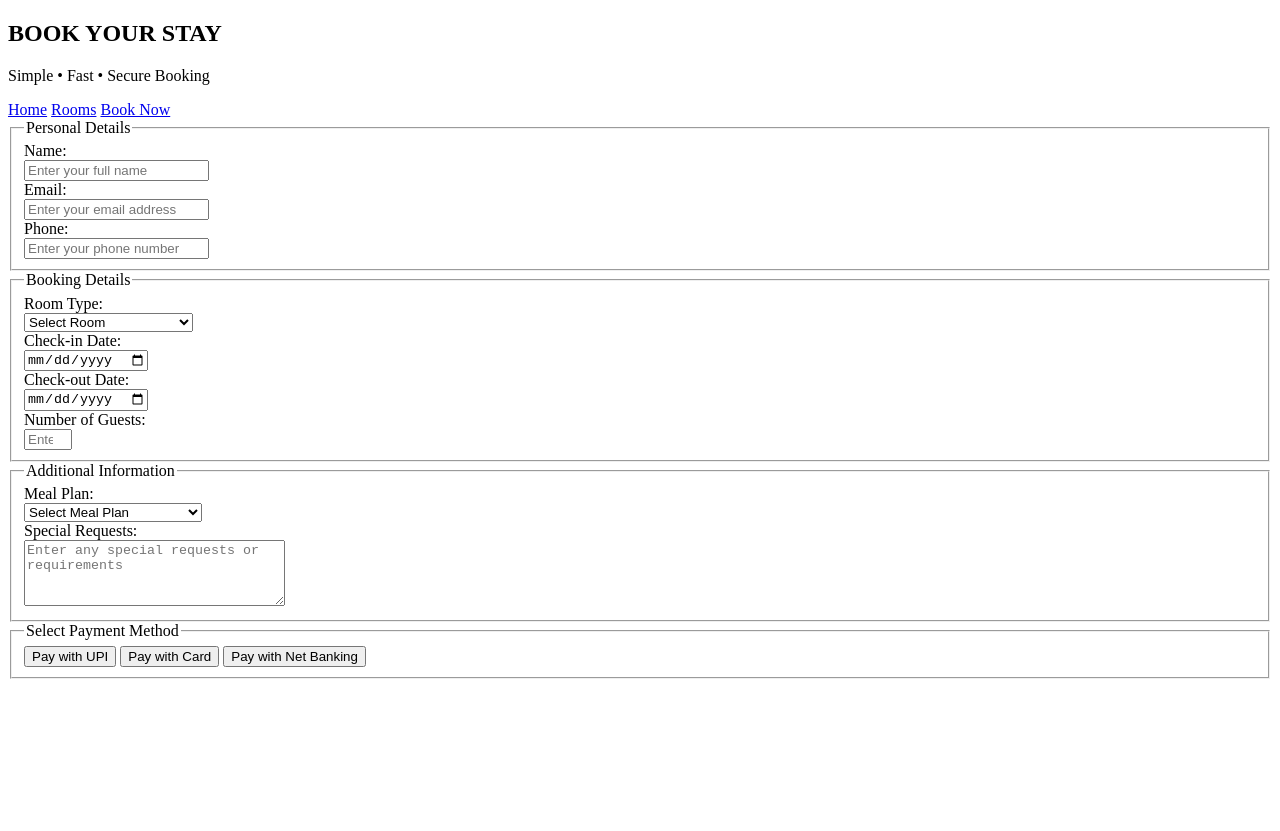
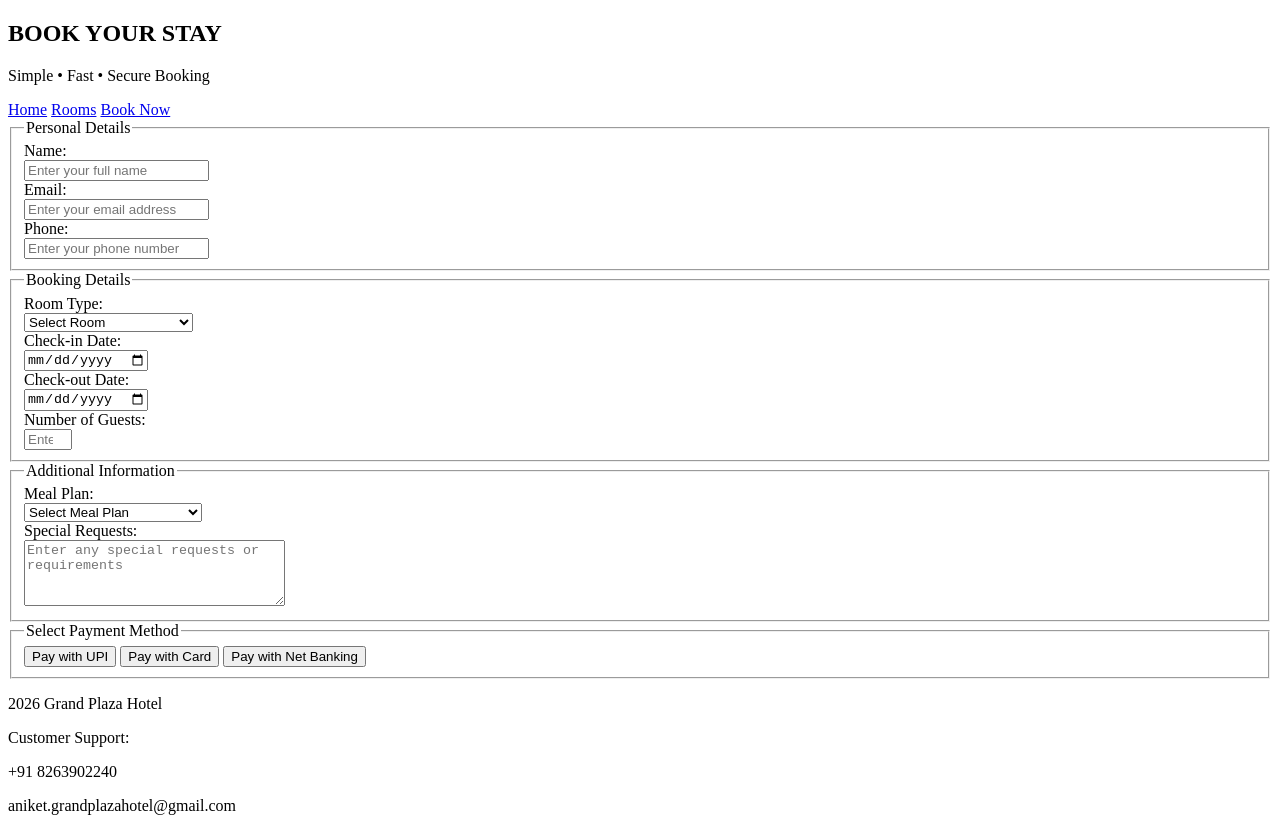
Before and after one commit to anikets-sbjit/WDL-M1-Grand_Plaza_Hotel, a plain HTML site: page BookNow.html in a window 1280 px wide. Before the commit the page ends 800 px from the top, so only its background shows below. Drawn offline with Linux system fonts and the light colour scheme.

Commit message:
Add footer with contact information to Book Now page

```diff
--- a/BookNow.html
+++ b/BookNow.html
@@ -66,5 +66,12 @@
         </fieldset>
     </form>
 
+    <footer>
+        <p>2026 Grand Plaza Hotel</p>
+        <p>Customer Support:</p>
+        <p>+91 8263902240</p>
+        <p>aniket.grandplazahotel@gmail.com</p>
+    </footer>
+
 </body>
 </html>
```
